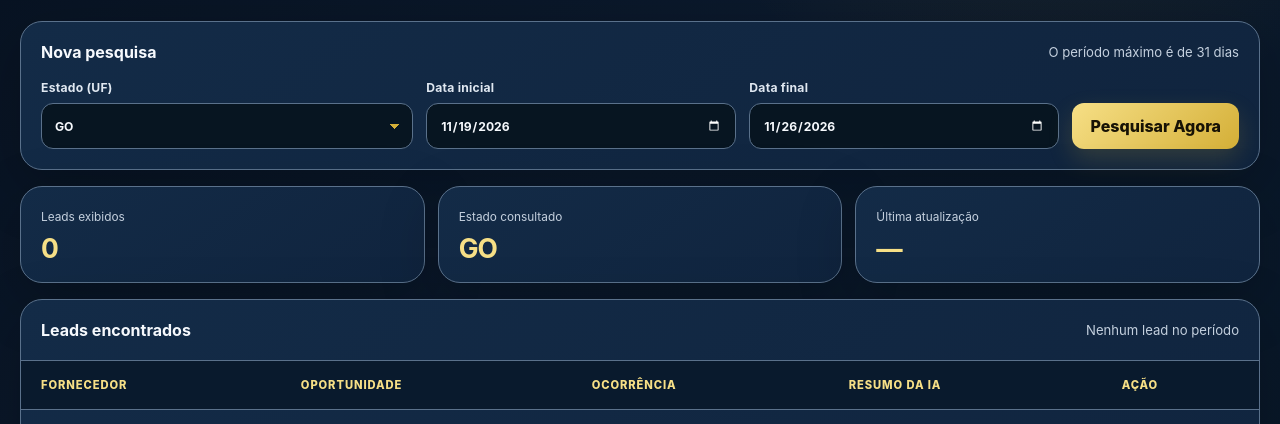
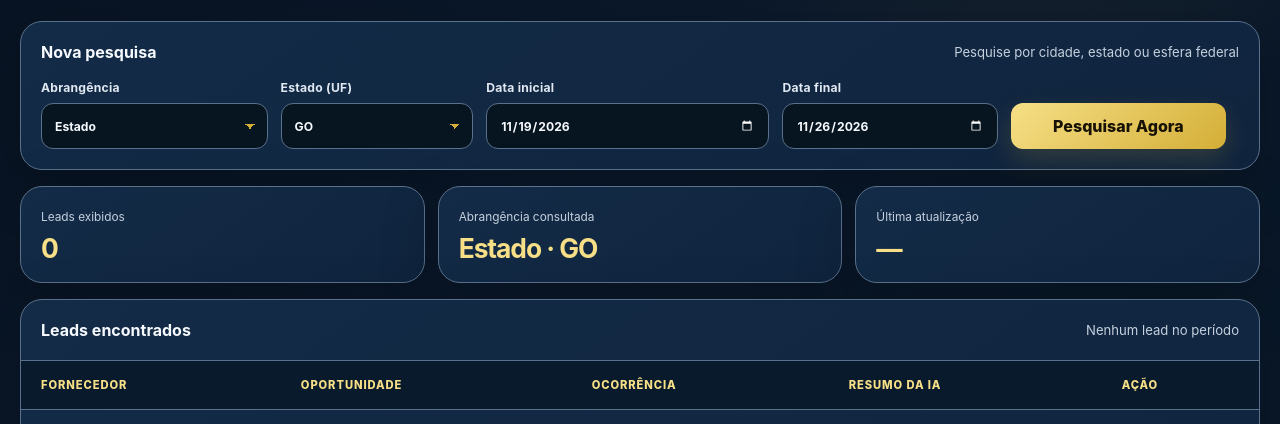
Before and after one commit to pecus-estruture/ProjetoSemNome, a website: page public/index.html in a window 1280 px wide. Shown: the part 309-733 px from the top of the page. Drawn offline with Linux system fonts and the light colour scheme; no server answers.

Commit message:
feat: add search scope selector to dashboard

```diff
--- a/public/index.html
+++ b/public/index.html
@@ -64,7 +64,8 @@
       .filters-head { display: flex; justify-content: space-between; align-items: center; gap: 16px; margin-bottom: 18px; }
       .filters-head h3, .leads-head h3 { margin: 0; font-size: 1rem; }
       .filters-head span { color: var(--muted); font-size: .82rem; }
-      .filter-grid { display: grid; grid-template-columns: 1.2fr 1fr 1fr auto; gap: 13px; align-items: end; }
+      .filter-grid { display: grid; grid-template-columns: 1fr .85fr 1.25fr .95fr .95fr auto; gap: 13px; align-items: end; }
+      .hidden { display: none !important; }
       label { display: grid; gap: 8px; color: #e0e8f1; font-size: .76rem; font-weight: 700; letter-spacing: .02em; }
       input, select { width: 100%; min-height: 46px; padding: 0 13px; border: 1px solid var(--line-strong); border-radius: 12px; outline: none; color: var(--ink); background: var(--field); font: inherit; color-scheme: dark; transition: border-color .2s, box-shadow .2s; }
       input::placeholder { color: #b5c3d2; }
@@ -142,13 +143,26 @@
         <section class="card filters">
           <div class="filters-head">
             <h3>Nova pesquisa</h3>
-            <span>O período máximo é de 31 dias</span>
+            <span>Pesquise por cidade, estado ou esfera federal</span>
           </div>
           <form id="searchForm" class="filter-grid">
-            <label>Estado (UF)
+            <label>Abrangência
+              <select id="escopo" name="escopo">
+                <option value="estado" selected>Estado</option>
+                <option value="cidade">Cidade</option>
+                <option value="federal">Federal</option>
+              </select>
+            </label>
+            <label id="ufField">Estado (UF)
               <select id="uf" name="uf">
                 <option>AC</option><option>AL</option><option>AP</option><option>AM</option><option>BA</option><option>CE</option><option>DF</option><option>ES</option><option selected>GO</option><option>MA</option><option>MT</option><option>MS</option><option>MG</option><option>PA</option><option>PB</option><option>PR</option><option>PE</option><option>PI</option><option>RJ</option><option>RN</option><option>RS</option><option>RO</option><option>RR</option><option>SC</option><option>SP</option><option>SE</option><option>TO</option>
               </select>
+            </label>
+            <label id="cityField" class="hidden">Cidade
+              <input id="cidade" name="cidade" type="text" placeholder="Ex.: Goiânia" />
+            </label>
+            <label id="ibgeField" class="hidden">Código IBGE (opcional)
+              <input id="codigoMunicipioIbge" name="codigoMunicipioIbge" type="text" inputmode="numeric" maxlength="7" placeholder="7 dígitos" />
             </label>
             <label>Data inicial
               <input id="dataInicial" name="dataInicial" type="date" required />
@@ -162,7 +176,7 @@
 
         <section class="metrics" aria-label="Resumo dos leads">
           <div class="card metric"><small>Leads exibidos</small><strong id="metricLeads">—</strong></div>
-          <div class="card metric"><small>Estado consultado</small><strong id="metricUf">GO</strong></div>
+          <div class="card metric"><small>Abrangência consultada</small><strong id="metricUf">Estado · GO</strong></div>
           <div class="card metric"><small>Última atualização</small><strong id="metricUpdated">—</strong></div>
         </section>
 
@@ -191,6 +205,11 @@
       const body = document.querySelector('#leadsBody');
       const button = document.querySelector('#searchButton');
       const toast = document.querySelector('#toast');
+      const scopeSelect = document.querySelector('#escopo');
+      const ufField = document.querySelector('#ufField');
+      const cityField = document.querySelector('#cityField');
+      const ibgeField = document.querySelector('#ibgeField');
+      const ufInput = document.querySelector('#uf');
       let toastTimer;
       let leads = [];
 
@@ -203,6 +222,16 @@
         const parsed = new Date(value);
         return Number.isNaN(parsed.getTime()) ? String(value) : parsed.toLocaleDateString('pt-BR');
       };
+
+      function updateScopeFields() {
+        const scope = scopeSelect.value;
+        const isCity = scope === 'cidade';
+        const isFederal = scope === 'federal';
+        ufField.classList.toggle('hidden', isFederal);
+        cityField.classList.toggle('hidden', !isCity);
+        ibgeField.classList.toggle('hidden', !isCity);
+        ufInput.disabled = isFederal;
+      }
 
       function showToast(message, isError = false) {
         clearTimeout(toastTimer);
@@ -246,7 +275,7 @@
           const classification = field(lead, 'classificacao', 'classification');
           return `<tr>
             <td><span class="supplier">${escapeHtml(supplier)}</span>${cnpj ? `<span class="subtle">${escapeHtml(cnpj)}</span>` : ''}</td>
-            <td>${escapeHtml(object)}<span class="subtle">${escapeHtml(field(lead, 'orgao', 'agency') || 'Órgão não informado')} · ${escapeHtml(dateLabel(field(lead, 'dataPublicacao', 'publishedAt')))}</span></td>
+            <td>${escapeHtml(object)}<span class="subtle">${escapeHtml(field(lead, 'orgao', 'agency') || 'Órgão não informado')} · ${escapeHtml(field(lead, 'cidade', 'municipioNome', 'esfera') || field(lead, 'uf') || 'Local não informado')} · ${escapeHtml(dateLabel(field(lead, 'dataPublicacao', 'publishedAt')))}</span></td>
             <td><span class="tag">${escapeHtml(classification ? `${classification}º lugar` : 'Não vencedor')}</span><span class="subtle">${escapeHtml(occurrence)}</span></td>
             <td class="ai-summary">${escapeHtml(summary)}</td>
             <td><button class="secondary-button" data-copy-index="${index}" type="button">Copiar abordagem</button></td>
@@ -279,7 +308,8 @@
           const data = await response.json();
           if (!response.ok || !data.ok) throw new Error(data.error || 'Não foi possível concluir a pesquisa.');
           renderLeads(data.leads || []);
-          document.querySelector('#metricUf').textContent = payload.uf;
+          const scopeLabel = payload.escopo === 'cidade' ? `Cidade · ${payload.cidade || payload.codigoMunicipioIbge}` : payload.escopo === 'federal' ? 'Federal' : `Estado · ${payload.uf}`;
+          document.querySelector('#metricUf').textContent = scopeLabel;
           document.querySelector('#metricUpdated').textContent = 'Agora';
           showToast(`${data.total || 0} lead${data.total === 1 ? '' : 's'} encontrado${data.total === 1 ? '' : 's'}.`);
         } catch (error) {
@@ -295,6 +325,8 @@
       weekAgo.setDate(today.getDate() - 7);
       document.querySelector('#dataInicial').value = isoDate(weekAgo);
       document.querySelector('#dataFinal').value = isoDate(today);
+      scopeSelect.addEventListener('change', updateScopeFields);
+      updateScopeFields();
       renderLeads([]);
       loadLeads();
     </script>
```
